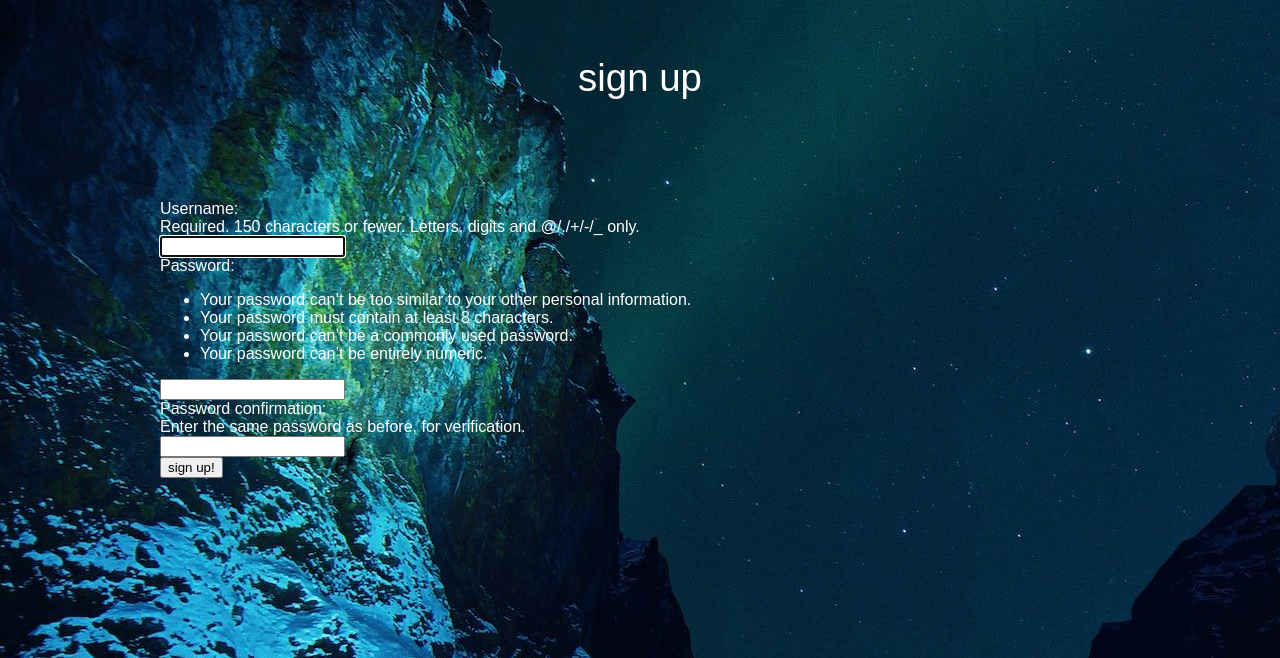
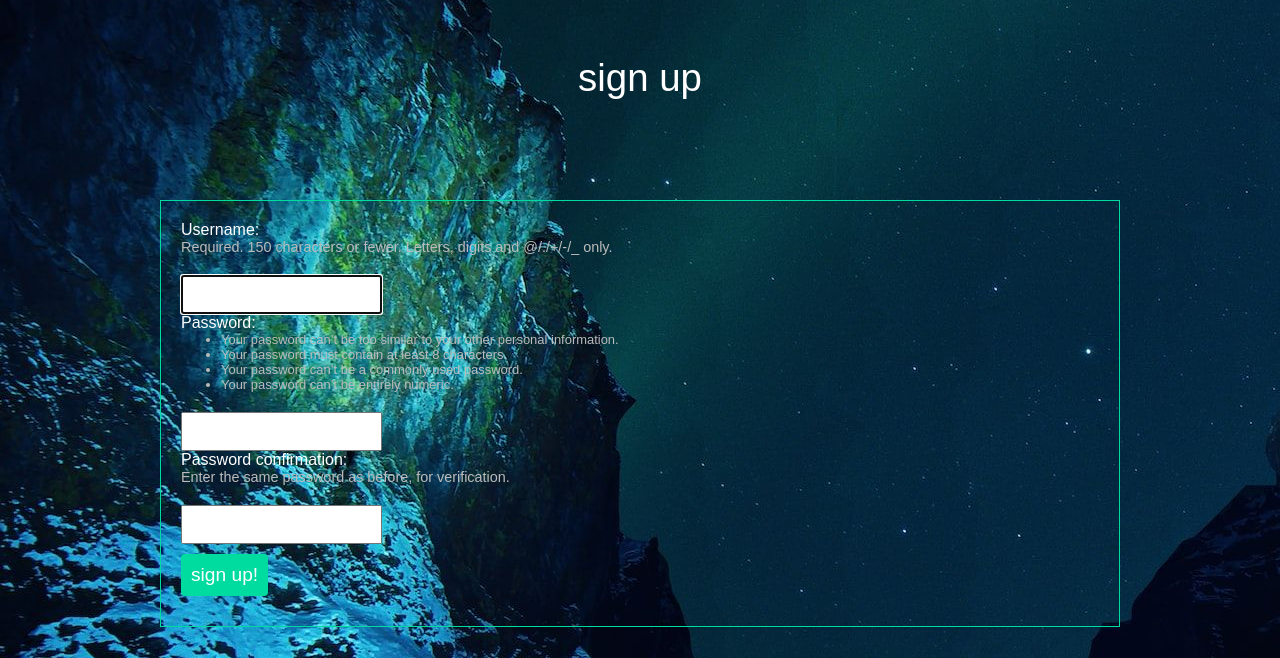
Before and after one commit to zarakz/mydjangoBlog, a Django app: page /accounts/signup in a window 1280 px wide. Shown: the part 142-800 px from the top of the page. Run offline with Django 5.2, Linux system fonts and the light colour scheme.

Commit message:
form style

```diff
--- a/assets/styles.css
+++ b/assets/styles.css
@@ -81,3 +81,41 @@ nav button{
 .article-detail .article p{
     text-align:center;
 }
+.site-form{
+    margin: top 60px;
+    border: 1px solid #00dba0;
+    padding:20px;
+}
+.site-form input, .site-form textarea{
+    display:block;
+    margin:20px 0 0 0;
+    padding: 10px;
+}
+a.highlight{
+    border:1px solid #00dba0;
+    padding:10px;
+    border-radius:4px;
+    color:#00dba0;
+}
+.helptext, .helptext ul{
+    margin:0 auto 20px;
+    color:#bbb;
+    font-size:0.9em;
+    display:block;
+}
+.errorlist li{
+    padding:10px;
+    list-style-type:none;
+    border:1px solid #ff5722;
+    color:#ff5722;
+    margin:10px 0;
+}
+.errorlist{padding:0;}
+.site-form input[type="submit"]{
+    border:0;
+    color:#fff;
+    font-size:1.2em;
+    background:#00dba0;
+    border-radius:4px;
+    margin:10px 0;
+}
--- a/djangoBlog/urls.py
+++ b/djangoBlog/urls.py
@@ -4,13 +4,14 @@ from . import views
 from django.contrib.staticfiles.urls import staticfiles_urlpatterns
 from django.conf import settings
 from django.conf.urls.static import static
+from articles.views import articles_list
 
 urlpatterns = [
     path('admin/', admin.site.urls),
     path('about/', views.about),
-    path('', views.home),
     path('articles/', include('articles.urls')),
     path('accounts/', include('accounts.urls')),
+    path('', articles_list),
 ]
 
 urlpatterns += staticfiles_urlpatterns()
--- a/templates/base.html
+++ b/templates/base.html
@@ -24,7 +24,7 @@
                 </form>
             </li>
             <li>
-                <a href="{% url 'articles:create' %}">create new article</a>
+                <a class="highlight" href="{% url 'articles:create' %}">create new article</a>
             </li>
             {% else %}
             <li>
```
Also changed, not shown: db.sqlite3, media/142-1423700_victorian-era-wallpaper.jpg (added).
